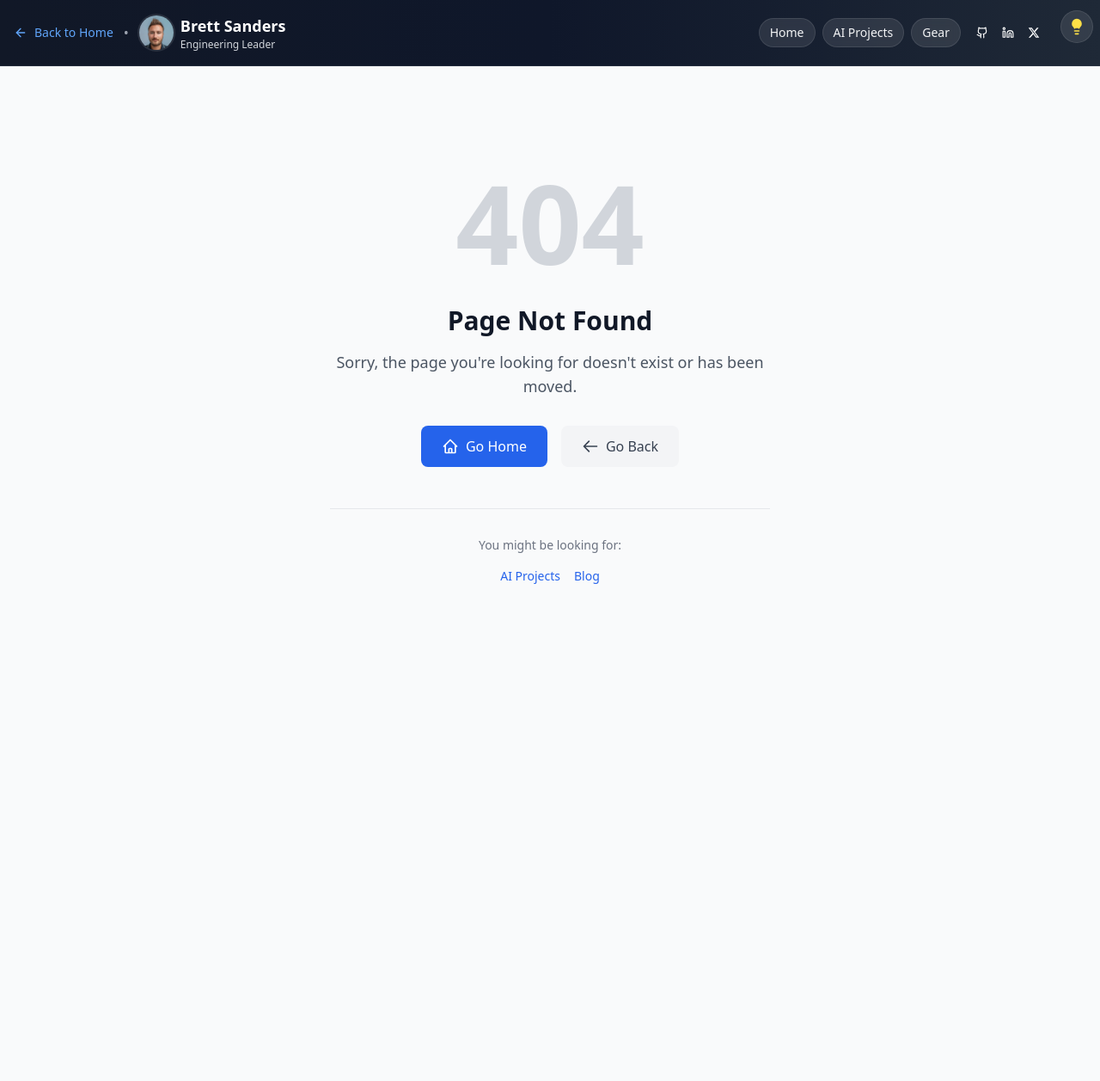
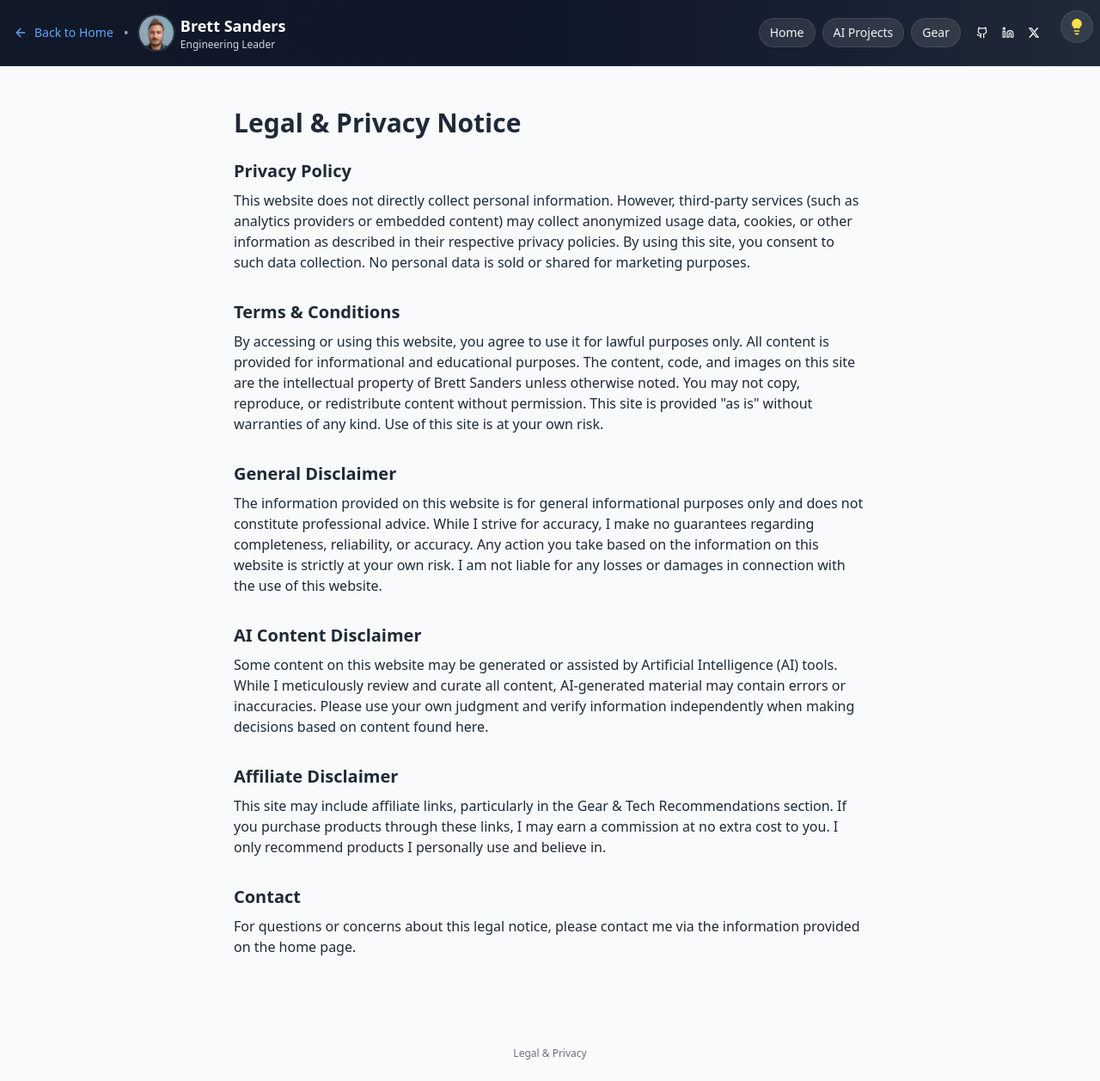
Before and after one commit to DontFretBrett/portfolio, a React (Vite) app: page /legal in a window 1280 px wide. Shown: the whole page at 86% size. Before the commit the page ends 800 px from the top, so only its background shows below. Built offline with nearby package versions, Linux system fonts and the light colour scheme.

Commit message:
feat: add Legal page and Footer component to App
- Introduced a new Legal page with lazy loading for improved performance.
- Added Footer component to the main application layout for enhanced user experience.

```diff
--- a/src/App.tsx
+++ b/src/App.tsx
@@ -7,6 +7,7 @@ import CompactHeader from './components/CompactHeader';
 import BackToTop from './components/BackToTop';
 import ScrollToTop from './components/ScrollToTop';
 import { FEATURE_FLAGS } from './config/features';
+import Footer from './components/Footer';
 
 // Lazy load components for better performance
 const HomePage = React.lazy(() => import('./pages/HomePage'));
@@ -16,6 +17,7 @@ const BlogPage = React.lazy(() => import('./pages/BlogPage'));
 const BlogPostPage = React.lazy(() => import('./pages/BlogPostPage'));
 const GearPage = React.lazy(() => import('./pages/GearPage'));
 const NotFoundPage = React.lazy(() => import('./pages/NotFoundPage'));
+const LegalPage = React.lazy(() => import('./pages/legal'));
 
 // Lazy load chatbot only if enabled
 const Chatbot = FEATURE_FLAGS.ENABLE_CHATBOT
@@ -61,10 +63,12 @@ function AppContent() {
               <Route path="/blog" element={<BlogPage />} />
               <Route path="/blog/:slug" element={<BlogPostPage />} />
               <Route path="/gear" element={<GearPage />} />
+              <Route path="/legal" element={<LegalPage />} />
               <Route path="*" element={<NotFoundPage />} />
             </Routes>
           </main>
         </Suspense>
+        <Footer />
         <BackToTop />
         {FEATURE_FLAGS.ENABLE_CHATBOT && Chatbot && (
           <Suspense fallback={null}>
--- /dev/null
+++ b/src/components/Footer.tsx
@@ -0,0 +1,12 @@
+import React from 'react';
+import { Link } from 'react-router-dom';
+
+export default function Footer() {
+  return (
+    <footer className="w-full py-6 flex justify-center items-center bg-transparent text-xs text-gray-500 dark:text-gray-400">
+      <Link to="/legal" className="hover:underline">
+        Legal & Privacy
+      </Link>
+    </footer>
+  );
+}
--- /dev/null
+++ b/src/pages/legal.tsx
@@ -0,0 +1,51 @@
+import React from 'react';
+
+export default function LegalPage() {
+  return (
+    <main className="max-w-3xl mx-auto px-4 py-12 text-gray-800 dark:text-gray-100">
+      <h1 className="text-3xl font-bold mb-6">Legal & Privacy Notice</h1>
+
+      <section className="mb-8">
+        <h2 className="text-xl font-semibold mb-2">Privacy Policy</h2>
+        <p>
+          This website does not directly collect personal information. However, third-party services (such as analytics providers or embedded content) may collect anonymized usage data, cookies, or other information as described in their respective privacy policies. By using this site, you consent to such data collection. No personal data is sold or shared for marketing purposes.
+        </p>
+      </section>
+
+      <section className="mb-8">
+        <h2 className="text-xl font-semibold mb-2">Terms & Conditions</h2>
+        <p>
+          By accessing or using this website, you agree to use it for lawful purposes only. All content is provided for informational and educational purposes. The content, code, and images on this site are the intellectual property of Brett Sanders unless otherwise noted. You may not copy, reproduce, or redistribute content without permission. This site is provided "as is" without warranties of any kind. Use of this site is at your own risk.
+        </p>
+      </section>
+
+      <section className="mb-8">
+        <h2 className="text-xl font-semibold mb-2">General Disclaimer</h2>
+        <p>
+          The information provided on this website is for general informational purposes only and does not constitute professional advice. While I strive for accuracy, I make no guarantees regarding completeness, reliability, or accuracy. Any action you take based on the information on this website is strictly at your own risk. I am not liable for any losses or damages in connection with the use of this website.
+        </p>
+      </section>
+
+      <section className="mb-8">
+        <h2 className="text-xl font-semibold mb-2">AI Content Disclaimer</h2>
+        <p>
+          Some content on this website may be generated or assisted by Artificial Intelligence (AI) tools. While I meticulously review and curate all content, AI-generated material may contain errors or inaccuracies. Please use your own judgment and verify information independently when making decisions based on content found here.
+        </p>
+      </section>
+
+      <section className="mb-8">
+        <h2 className="text-xl font-semibold mb-2">Affiliate Disclaimer</h2>
+        <p>
+          This site may include affiliate links, particularly in the Gear & Tech Recommendations section. If you purchase products through these links, I may earn a commission at no extra cost to you. I only recommend products I personally use and believe in.
+        </p>
+      </section>
+
+      <section className="mb-8">
+        <h2 className="text-xl font-semibold mb-2">Contact</h2>
+        <p>
+          For questions or concerns about this legal notice, please contact me via the information provided on the home page.
+        </p>
+      </section>
+    </main>
+  );
+}
```
